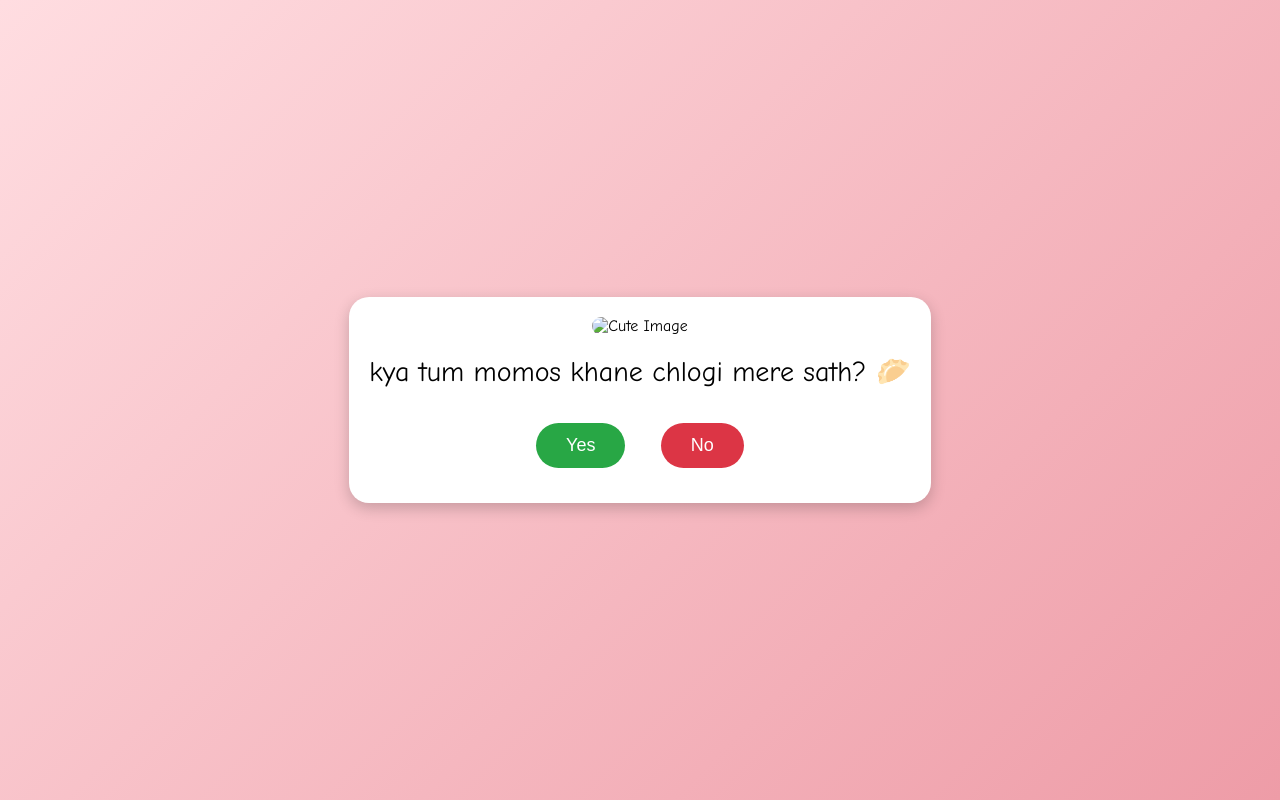
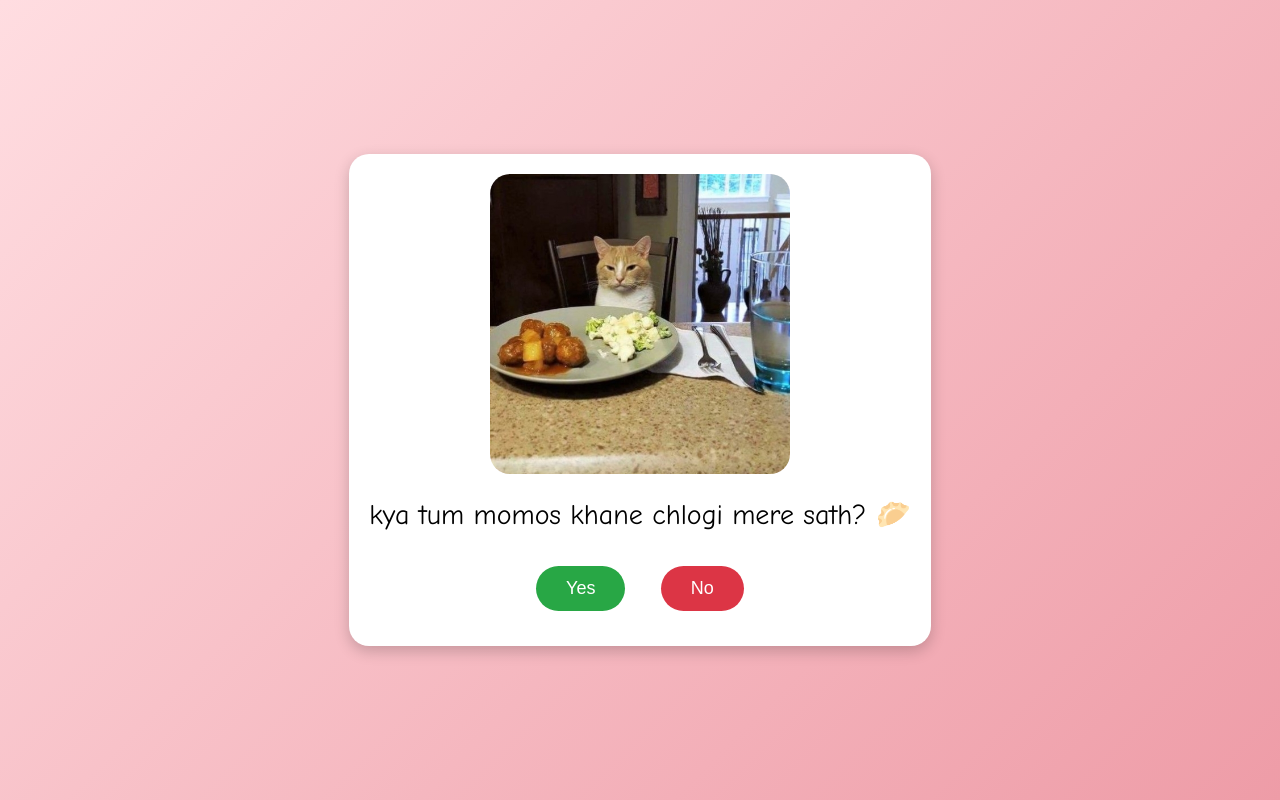
Before and after one commit to techyamn/apology, a plain HTML site: page index.html in a window 1280 px wide. Drawn offline with Linux system fonts and the light colour scheme.

Commit message:
Update index.html

```diff
--- a/index.html
+++ b/index.html
@@ -134,9 +134,9 @@
     ];
 
     const images = [
-      "img/q0.jpg", "img/q1.jpg", "img/q2.jpg", "img/q3.jpg", "img/q4.jpg",
-      "img/q5.jpg", "img/q6.jpg", "img/q7.jpg", "img/q8.jpg", "img/q9.jpg",
-      "img/q10.jpg", "img/q11.jpg", "img/q12.jpg"
+      "q0.jpg", "q1.jpg", "q2.jpg", "q3.jpg", "q4.jpg",
+      "q5.jpg", "q6.jpg", "q7.jpg", "q8.jpg", "q9.jpg",
+      "q10.jpg", "q11.jpg", "q12.jpg"
     ];
 
     const percentages = [1, 6, 32, 36, 38, 69, 88, 99, 100];
```
